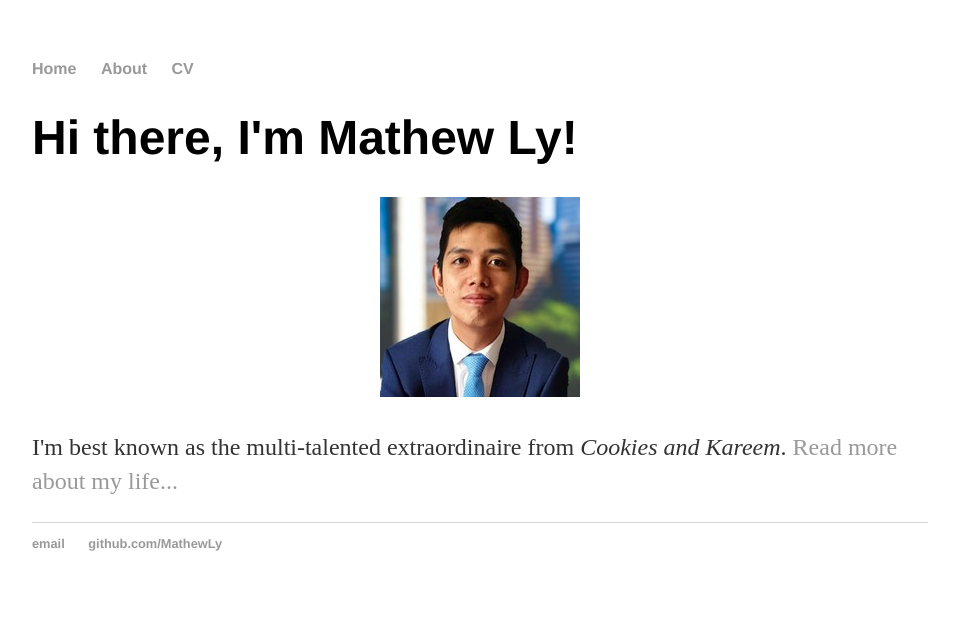
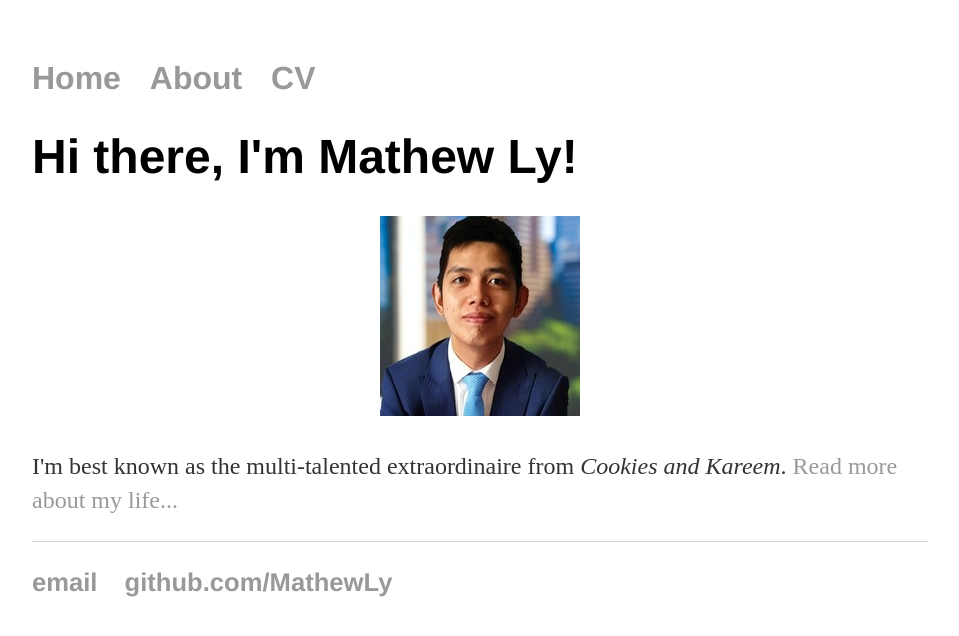
Before and after one commit to MathewLy/MathewLy.github.io, a Jekyll site: the page built from index.html, in a window 1280 px wide. Shown: the top 636 px of the page, without its empty margins (160-1119 px from the left). Built offline with Jekyll 4.4.1, drawn with Linux system fonts in a browser that asks for light colours; comment, search, counter and statistics services are not loaded.

Commit message:
Update main.css

```diff
--- a/css/main.css
+++ b/css/main.css
@@ -7,6 +7,7 @@ nav ul, footer ul {
     padding: 0px;
     list-style: none;
     font-weight: bold;
+    font-size: 2em;
 }
 nav ul li, footer ul li {
     display: inline;
```
